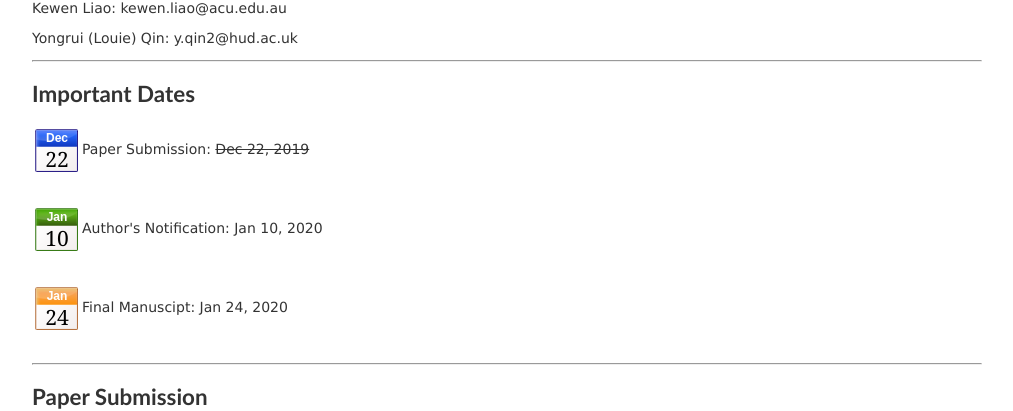
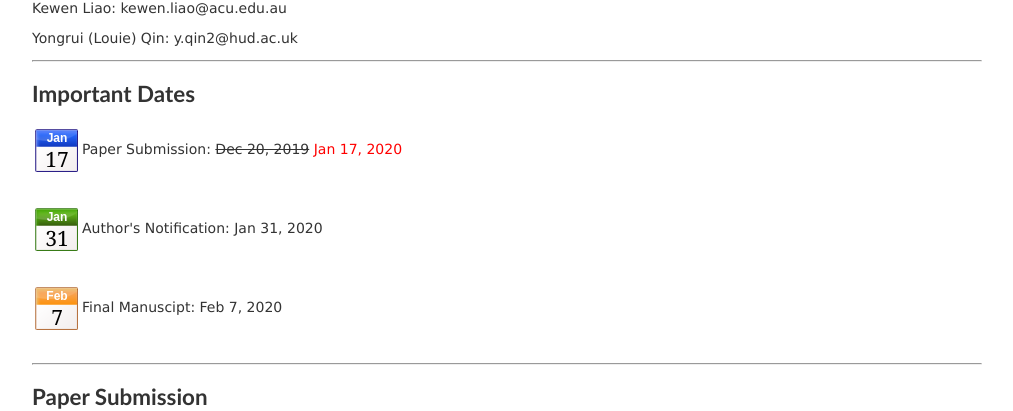
Before and after one commit to acu-research/acu-research.github.io, a plain HTML site: page iupt2020/index.html in a window 1280 px wide. Shown: the part 974-1385 px from the top of the page, without its empty margins (133-1146 px from the left). Drawn offline with Linux system fonts and the light colour scheme; no server answers.

Commit message:
updated deadlines

```diff
--- a/iupt2020/index.html
+++ b/iupt2020/index.html
@@ -159,24 +159,24 @@
 				<ul style="list-style:none;padding:0;margin:0;">
 					<li>
 						<div class="dateMarch calendar">
-							<div class="date-month">Dec</div>
-							<div class="date-day">22</div>
+							<div class="date-month">Jan</div>
+							<div class="date-day">17</div>
 						</div>
-						<p style="height:50px;padding-top:15px;">Paper Submission: <strike>Dec 22, 2019</strike></p>
+						<p style="height:50px;padding-top:15px;">Paper Submission: <strike>Dec 20, 2019</strike> <font color="red">Jan 17, 2020</font></p>
 					</li>
 					<li>
 						<div class="dateMay calendar">
 							<div class="date-month">Jan</div>
-							<div class="date-day">10</div>
+							<div class="date-day">31</div>
 						</div>
-						<p style="height:50px;padding-top:15px;">Author's Notification: Jan 10, 2020</p>
+						<p style="height:50px;padding-top:15px;">Author's Notification: Jan 31, 2020</p>
 					</li>
 					<li>
 						<div class="dateJune calendar">
-							<div class="date-month">Jan</div>
-							<div class="date-day">24</div>
+							<div class="date-month">Feb</div>
+							<div class="date-day">7</div>
 						</div>
-						<p style="height:50px;padding-top:15px;">Final Manuscipt: Jan 24, 2020</p>
+						<p style="height:50px;padding-top:15px;">Final Manuscipt: Feb 7, 2020</p>
 					</li>
 				</ul>
 			</div>
```
